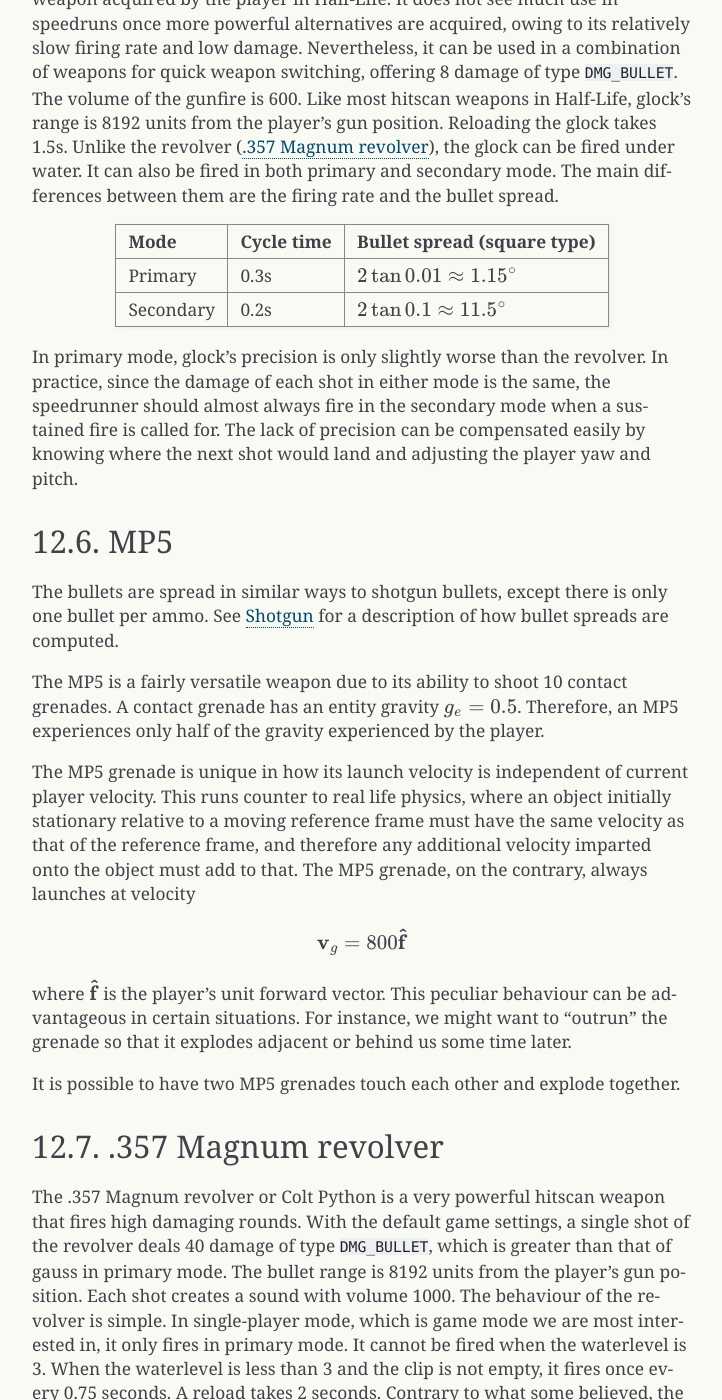
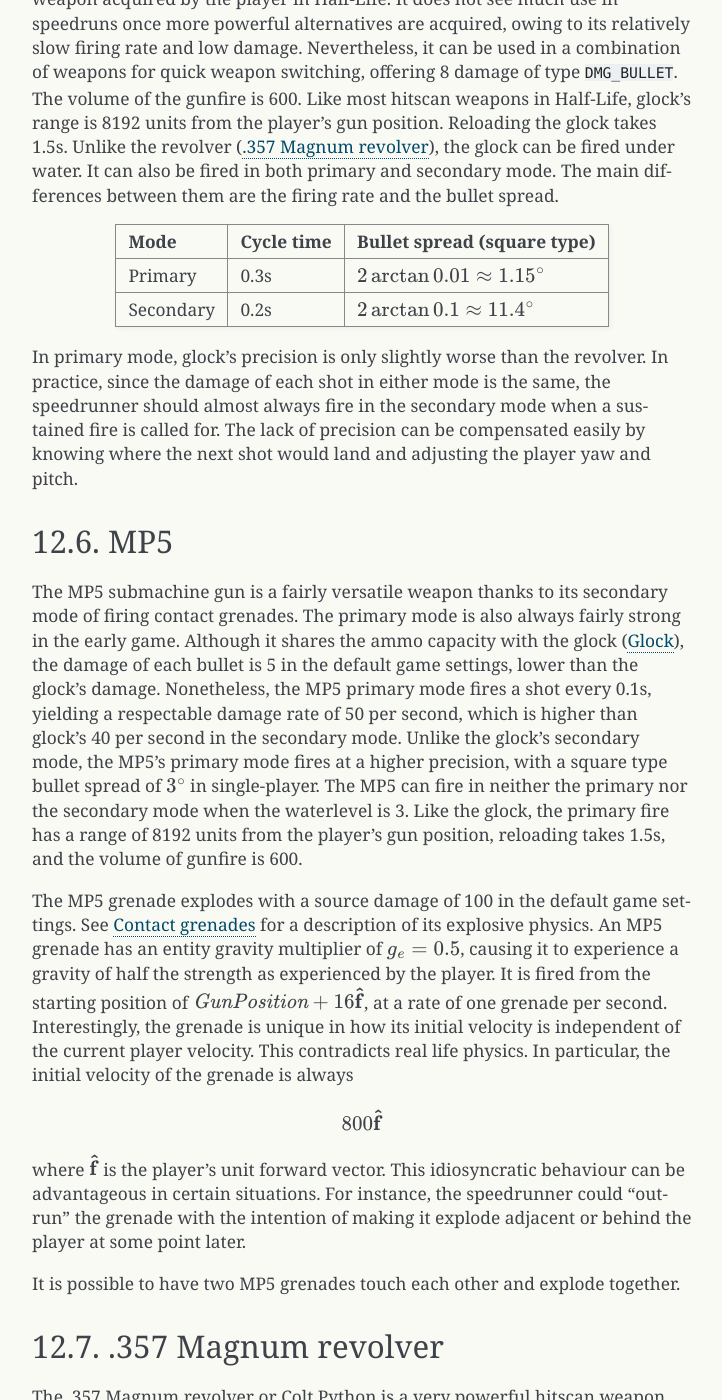
Before and after one commit to Matherunner/hldoc, a Sphinx documentation site: the page built from source/weapons.rst, in a window 1280 px wide and 1400 px high, scrolled down 19534 px. Shown: the whole window, without its empty margins (388-1110 px from the left). Built offline with Sphinx 7.4.7, drawn with Linux system fonts in a browser that asks for light colours; formulas are drawn with MathJax 3.

Commit message:
Rewrite MP5 section

```diff
--- a/source/explosions.rst
+++ b/source/explosions.rst
@@ -73,6 +73,8 @@
 addition of this term is done in the function responsible for applying explosive
 damage, namely ``RadiusDamage``. Since all explosion code invoke this function,
 this term is always added to the origin for any explosion that happens.
+
+.. _contact grenades:
 
 Contact grenades
 ~~~~~~~~~~~~~~~~
--- a/source/weapons.rst
+++ b/source/weapons.rst
@@ -371,6 +371,8 @@
 :math:`\varphi = 60^\circ` and :math:`\varphi = 120^\circ = 180^\circ -
 60^\circ` is equal.
 
+.. _glock:
+
 Glock
 -----
 
@@ -379,8 +381,8 @@
 ===========  ===========  =============
 Mode         Cycle time   Bullet spread (square type)
 ===========  ===========  =============
-Primary      0.3s         :math:`2\tan 0.01 \approx 1.15^\circ`
-Secondary    0.2s         :math:`2\tan 0.1 \approx 11.5^\circ`
+Primary      0.3s         :math:`2\arctan 0.01 \approx 1.15^\circ`
+Secondary    0.2s         :math:`2\arctan 0.1 \approx 11.4^\circ`
 ===========  ===========  =============
 
 In primary mode, glock's precision is only slightly worse than the revolver. In practice, since the damage of each shot in either mode is the same, the speedrunner should almost always fire in the secondary mode when a sustained fire is called for. The lack of precision can be compensated easily by knowing where the next shot would land and adjusting the player yaw and pitch.
@@ -390,27 +392,13 @@
 MP5
 ---
 
-The bullets are spread in similar ways to shotgun bullets, except there is only
-one bullet per ammo. See :ref:`shotgun` for a description of how bullet spreads
-are computed.
+The MP5 submachine gun is a fairly versatile weapon thanks to its secondary mode of firing contact grenades. The primary mode is also always fairly strong in the early game. Although it shares the ammo capacity with the glock (:ref:`glock`), the damage of each bullet is 5 in the default game settings, lower than the glock's damage. Nonetheless, the MP5 primary mode fires a shot every 0.1s, yielding a respectable damage rate of 50 per second, which is higher than glock's 40 per second in the secondary mode. Unlike the glock's secondary mode, the MP5's primary mode fires at a higher precision, with a square type bullet spread of :math:`3^\circ` in single-player. The MP5 can fire in neither the primary nor the secondary mode when the waterlevel is 3. Like the glock, the primary fire has a range of 8192 units from the player's gun position, reloading takes 1.5s, and the volume of gunfire is 600.
 
-The MP5 is a fairly versatile weapon due to its ability to shoot 10 contact
-grenades. A contact grenade has an entity gravity :math:`g_e = 0.5`. Therefore,
-an MP5 experiences only half of the gravity experienced by the player.
+The MP5 grenade explodes with a source damage of 100 in the default game settings. See :ref:`contact grenades` for a description of its explosive physics. An MP5 grenade has an entity gravity multiplier of :math:`g_e = 0.5`, causing it to experience a gravity of half the strength as experienced by the player. It is fired from the starting position of :math:`\mathit{GunPosition} + 16\mathbf{\hat{f}}`, at a rate of one grenade per second. Interestingly, the grenade is unique in how its initial velocity is independent of the current player velocity. This contradicts real life physics. In particular, the initial velocity of the grenade is always
 
-The MP5 grenade is unique in how its launch velocity is independent of current
-player velocity. This runs counter to real life physics, where an object
-initially stationary relative to a moving reference frame must have the same
-velocity as that of the reference frame, and therefore any additional velocity
-imparted onto the object must add to that. The MP5 grenade, on the contrary,
-always launches at velocity
+.. math:: 800 \mathbf{\hat{f}}
 
-.. math:: \mathbf{v}_g = 800 \mathbf{\hat{f}}
-
-where :math:`\mathbf{\hat{f}}` is the player's unit forward vector. This
-peculiar behaviour can be advantageous in certain situations. For instance, we
-might want to "outrun" the grenade so that it explodes adjacent or behind us
-some time later.
+where :math:`\mathbf{\hat{f}}` is the player's unit forward vector. This idiosyncratic behaviour can be advantageous in certain situations. For instance, the speedrunner could "outrun" the grenade with the intention of making it explode adjacent or behind the player at some point later.
 
 It is possible to have two MP5 grenades touch each other and explode together.
 
```
